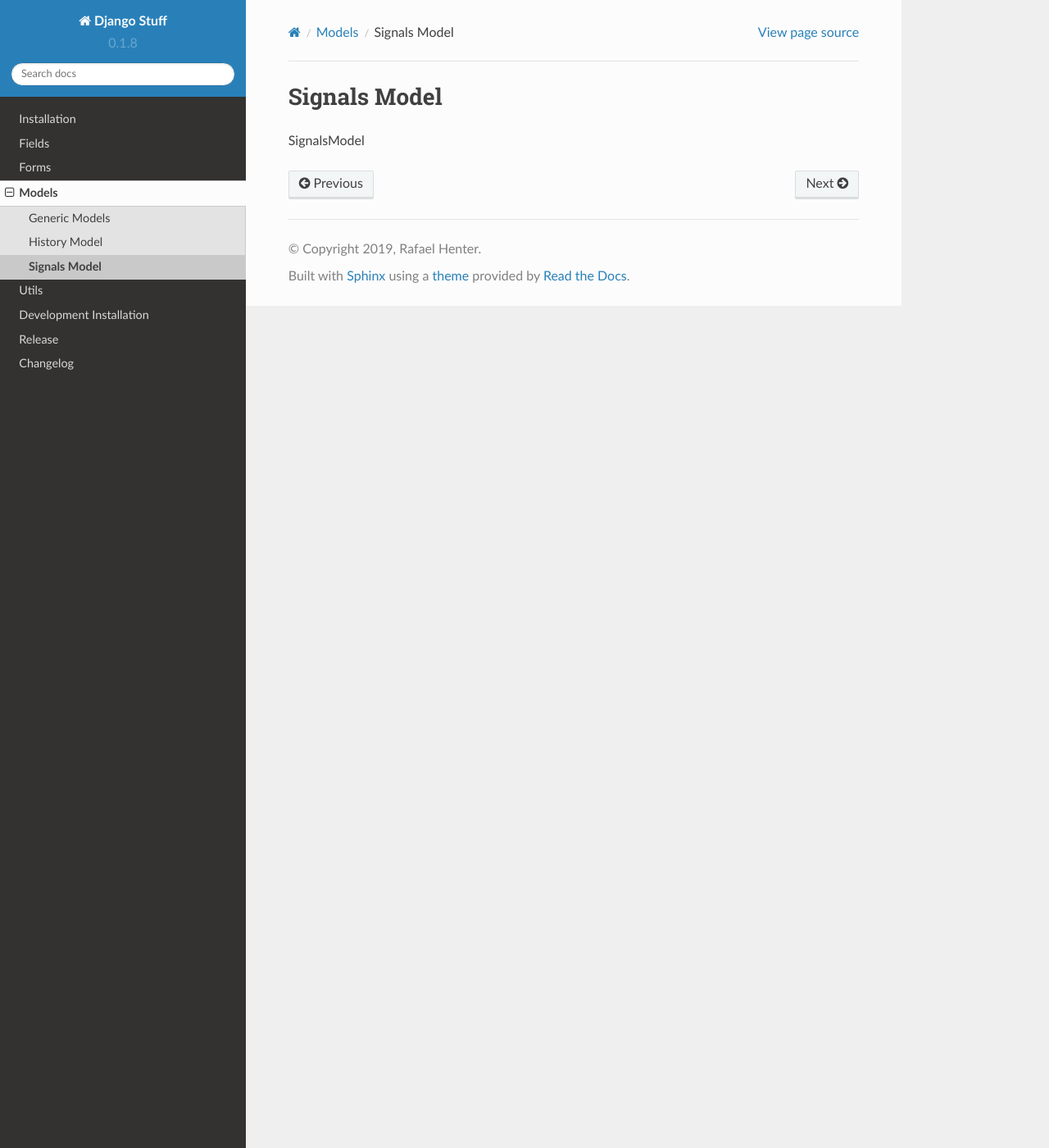
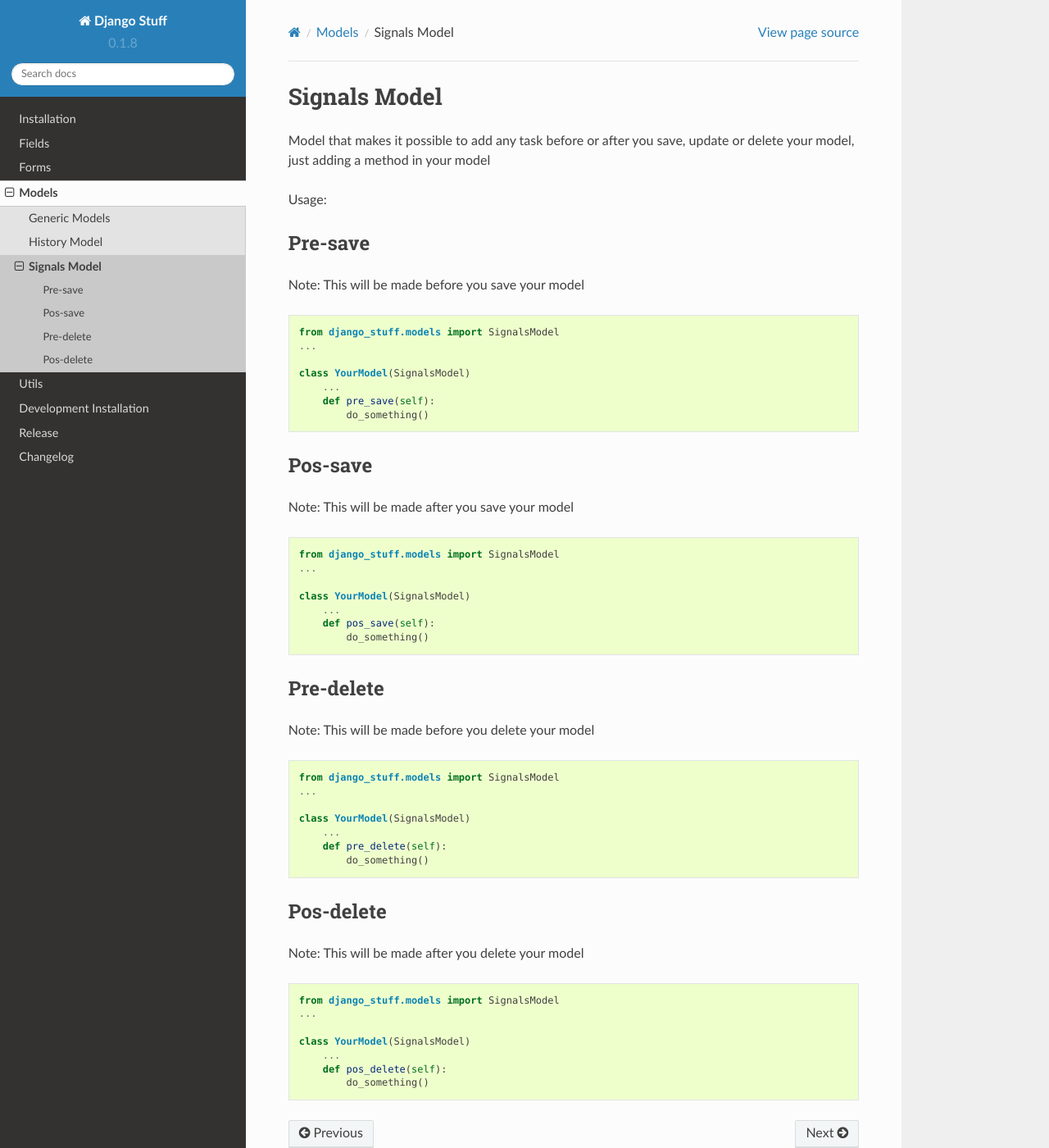
Before and after one commit to rhenter/django-stuff, a Sphinx documentation site: the page built from docs/source/models/signals.rst, in a window 1280 px wide and 1400 px high. Shown: the whole window at 82% size. Built offline with Sphinx 7.4.7 and the Read the Docs theme 2.0.0, drawn with Linux system fonts in a browser that asks for light colours.

Commit message:
Adiciona documentacao ao Modelo de Signals Atualiza o readme Melhora a documentacao do forms

```diff
--- a/docs/source/index.rst
+++ b/docs/source/index.rst
@@ -9,6 +9,7 @@ Features
 - TimeStamp and History models to giving you information like when your record wore created/updated and History Changes
 - UUID Model as primary key or not instead of sequence ID.
 - Serializer model to return a dict with all data of your django instance.
+- Signals model to add any task before or after you save, update or delete your model
 - And many other stuff. For more information, see our documentation following the links below.
 
 
--- a/docs/source/models/signals.rst
+++ b/docs/source/models/signals.rst
@@ -1,5 +1,72 @@
 Signals Model
 =============
 
+Model that makes it possible to add any task before or after you save, update or delete your model, just adding a method in your model
 
-SignalsModel
+Usage:
+
+Pre-save
+~~~~~~~~
+
+Note: This will be made before you save your model
+
+.. code-block:: python
+
+    from django_stuff.models import SignalsModel
+    ...
+
+    class YourModel(SignalsModel)
+        ...
+        def pre_save(self):
+            do_something()
+
+
+
+Pos-save
+~~~~~~~~
+
+Note: This will be made after you save your model
+
+.. code-block:: python
+
+    from django_stuff.models import SignalsModel
+    ...
+
+    class YourModel(SignalsModel)
+        ...
+        def pos_save(self):
+            do_something()
+
+
+Pre-delete
+~~~~~~~~~~
+
+Note: This will be made before you delete your model
+
+.. code-block:: python
+
+    from django_stuff.models import SignalsModel
+    ...
+
+    class YourModel(SignalsModel)
+        ...
+        def pre_delete(self):
+            do_something()
+
+
+
+
+Pos-delete
+~~~~~~~~~~
+
+Note: This will be made after you delete your model
+
+.. code-block:: python
+
+    from django_stuff.models import SignalsModel
+    ...
+
+    class YourModel(SignalsModel)
+        ...
+        def pos_delete(self):
+            do_something()
```
Also changed, not shown: README.rst (+17 -0 lines), docs/source/forms.rst (+25 -2 lines).
